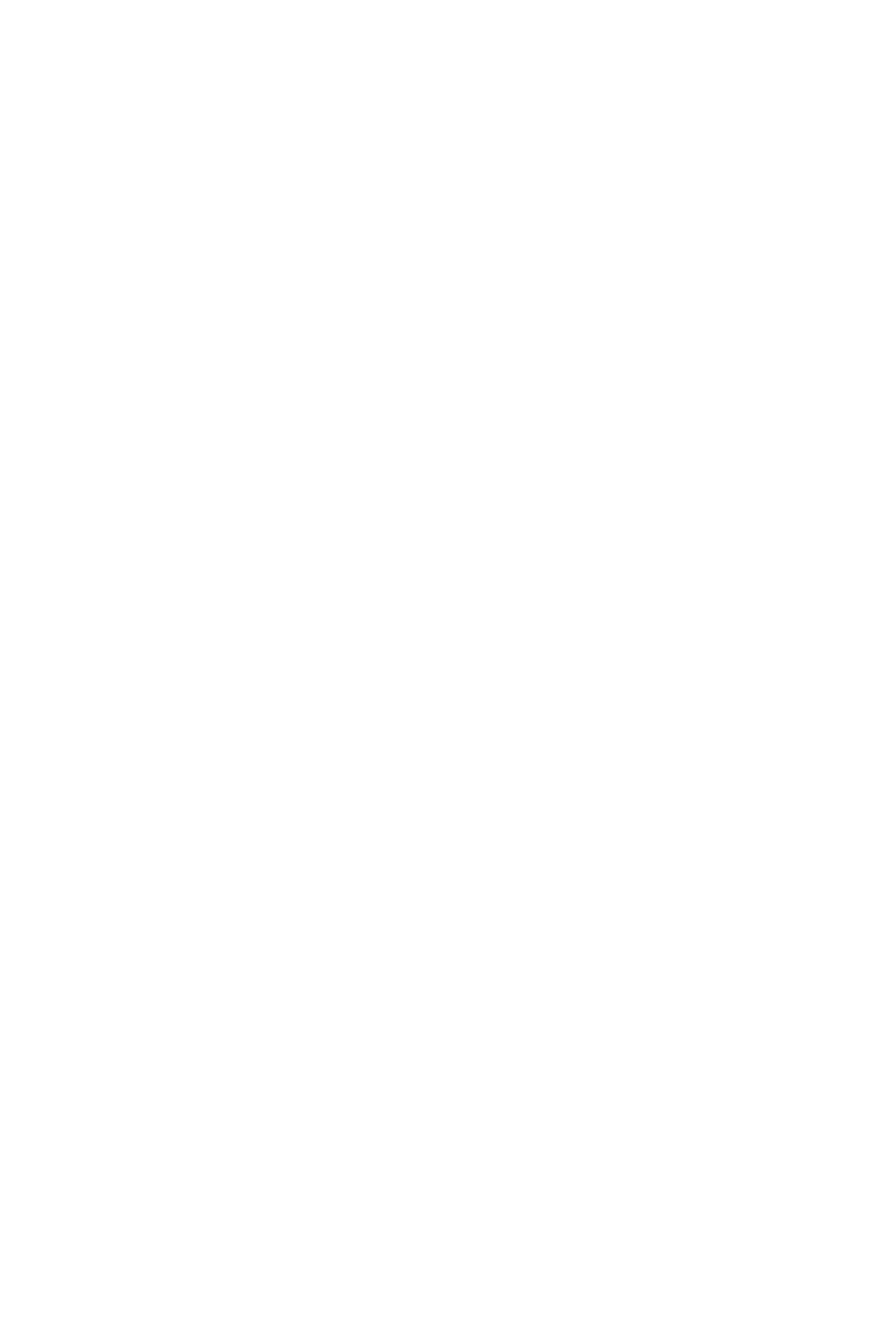
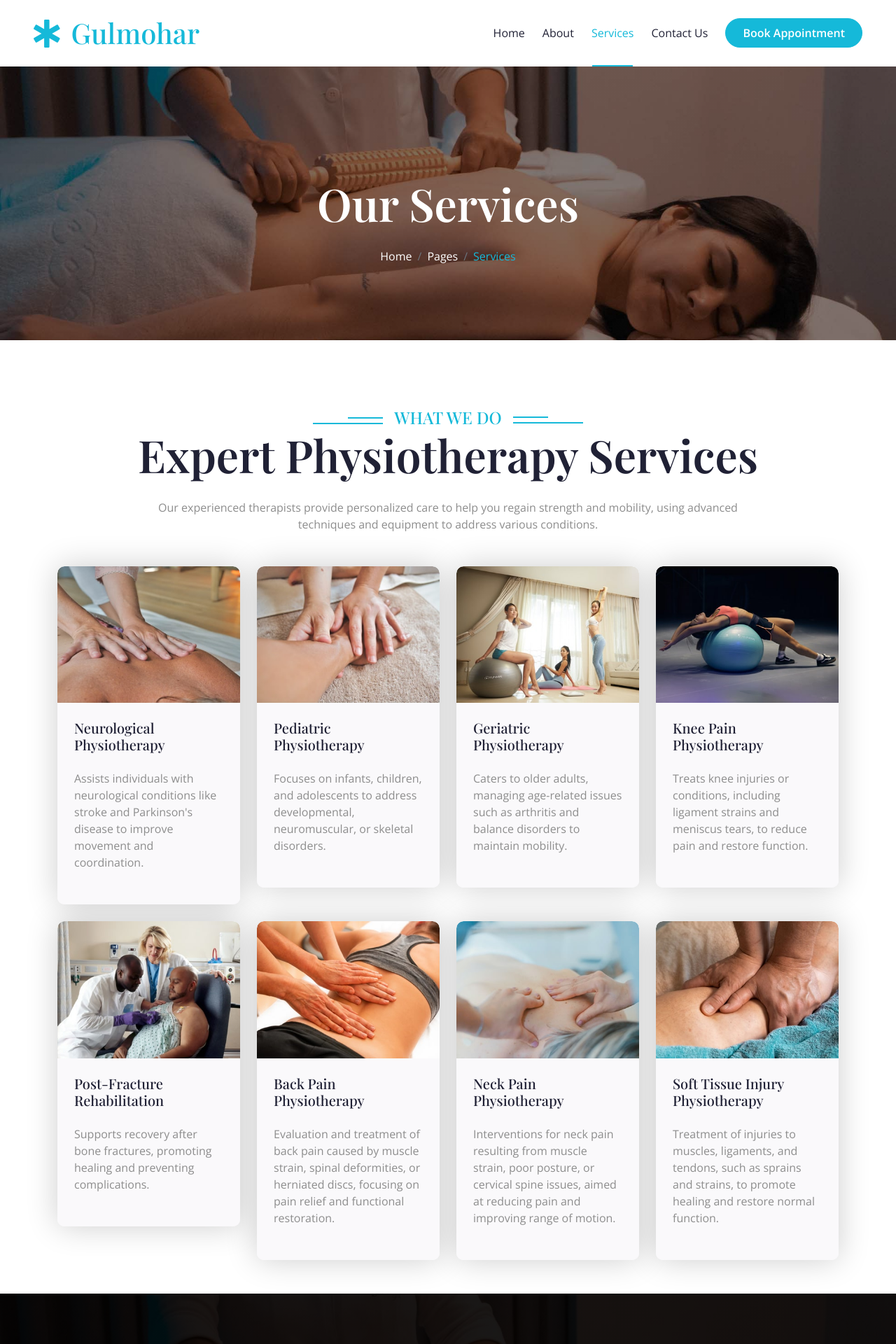
Before and after one commit to Shrote/gulmoharphysio, a React (Vite) app: page /services in a window 1280 px wide. Before the commit this address had no page. Shown: the top 1920 px of the page at 70% size. Before the commit the page ends 800 px from the top, so only its background shows below. Built offline with nearby package versions, Linux system fonts and the light colour scheme.

Commit message:
created appontment and service page

```diff
--- /dev/null
+++ b/pages/appointment.jsx
@@ -0,0 +1,24 @@
+import TopBar from "../src/components/Topbar";
+import NavBar from "../src/components/NavBar";
+import Footer from "../src/components/Footer";
+import ToTop from "../src/utils/ToTop";
+import Header from "../src/components/Header";
+import Appointment from "../src/components/Home/Appointment";
+
+
+
+function appointment() {
+
+  return (
+    <>
+        <TopBar />
+        <NavBar />
+        <Header route="Appointment" title="Book Appointment" img="carousel-2.jpg"/>
+        <Appointment/>
+        <Footer/>
+        <ToTop/>
+    </>
+  )
+}
+
+export default appointment
--- a/pages/home.jsx
+++ b/pages/home.jsx
@@ -22,7 +22,7 @@ function Home() {
             <Carousel />
         </div>
         <About/>
-        <Services/>
+        <Services limit="4"/>
         <Feature/>
         <Appointment/>
         <Testimonial/>
--- /dev/null
+++ b/pages/services.jsx
@@ -0,0 +1,24 @@
+import TopBar from "../src/components/Topbar";
+import NavBar from "../src/components/NavBar";
+import Footer from "../src/components/Footer";
+import ToTop from "../src/utils/ToTop";
+import Header from "../src/components/Header";
+import Services from "../src/components/Home/Sevices";
+
+
+
+function appointment() {
+
+  return (
+    <>
+        <TopBar />
+        <NavBar />
+        <Header route="Services" title="Our Services" img="carousel-2.jpg"/>
+        <Services limit="all" />
+        <Footer/>
+        <ToTop/>
+    </>
+  )
+}
+
+export default appointment
--- a/src/App.jsx
+++ b/src/App.jsx
@@ -8,6 +8,8 @@ import {
 import PreLoader from "./utils/PreLoader";
 import About from "../pages/about";
 import Contact from "../pages/contact";
+import Services from "../pages/services";
+import Appointment from "../pages/appointment";
 
 
 const Home = lazy(() => import("../pages/home"));
@@ -34,6 +36,8 @@ function App() {
           <Route path="/" element={<Home/>} />
           <Route path="/about" element={<About/>} />
           <Route path="/contact" element={<Contact/>} />
+          <Route path="/appointment" element={<Appointment/>} />
+          <Route path="/services" element={<Services/>} />
         </Routes>
     </Router>
   );
--- a/src/cards/ImageCard.jsx
+++ b/src/cards/ImageCard.jsx
@@ -1,7 +1,7 @@
 function ImageCard(cardData)
 {
     return(
-        <div className="col-md-6 col-lg-4 col-xl-3 wow fadeInUp" data-wow-delay="0.1s">
+        <div className="col-md-6 col-lg-4 col-xl-3 wow fadeInUp" data-wow-delay={cardData.delay}>
             <div className="service-item rounded">
                 <div className="service-img rounded-top">
                     <img src={`/${cardData.img}`} className="img-fluid rounded-top w-100" alt="" />
--- a/src/components/Header.jsx
+++ b/src/components/Header.jsx
@@ -8,13 +8,17 @@ function Header(details)
         padding: '160px 0 60px 0',
     };
 
+    const breadcrumbItem = {
+        color: 'var(--bs-white) !important',
+    };
+
     return(
         <div className="container-fluid" style={bgBreadcrumb}>
             <div className="container text-center py-5" style={{maxWidth: "900px"}}>
                 <h3 className="text-white display-3 mb-4 wow fadeInDown" data-wow-delay="0.1s">{details.title}</h3>
                 <ol className="breadcrumb justify-content-center mb-0 wow fadeInDown" data-wow-delay="0.3s">
-                    <li className="breadcrumb-item"><a href="index.html">Home</a></li>
-                    <li className="breadcrumb-item"><a href="#">Pages</a></li>
+                    <li className="breadcrumb-item"><a href="/" style={breadcrumbItem}>Home</a></li>
+                    <li className="breadcrumb-item" style={breadcrumbItem}>Pages</li>
                     <li className="breadcrumb-item active text-primary">{details.route}</li>
                 </ol>
             </div>
--- a/src/components/Home/Carousel.jsx
+++ b/src/components/Home/Carousel.jsx
@@ -27,7 +27,7 @@ function Carousel()
                     <h1 className="display-1 text-capitalize text-white mb-4">Best Solution For Painful Life</h1>
                     <p className="mb-5 fs-5">Lorem Ipsum is simply dummy text of the printing and typesetting industry. Lorem Ipsum has been the industry's standard dummy text ever since the 1500s,
                     </p>
-                    <a className="btn btn-primary rounded-pill text-white py-3 px-5" href="#">Book Appointment</a>
+                    <a className="btn btn-primary rounded-pill text-white py-3 px-5" href="/appointment">Book Appointment</a>
                 </div>
             </div>
         </div>
@@ -39,7 +39,7 @@ function Carousel()
                     <h1 className="display-1 text-capitalize text-white mb-4">Best Solution For Painful Life</h1>
                     <p className="mb-5 fs-5 animated slideInDown">Lorem Ipsum is simply dummy text of the printing and typesetting industry. Lorem Ipsum has been the industry's standard dummy text ever since the 1500s,
                     </p>
-                    <a className="btn btn-primary rounded-pill text-white py-3 px-5" href="#">Book Appointment</a>
+                    <a className="btn btn-primary rounded-pill text-white py-3 px-5" href="/appointment">Book Appointment</a>
                 </div>
             </div>
         </div>
--- a/src/components/Home/Sevices.jsx
+++ b/src/components/Home/Sevices.jsx
@@ -1,51 +1,62 @@
-import ImageCard from "../../cards/ImageCard"
+import ImageCard from "../../cards/ImageCard";
 
-function Services()
-{
+function Services({ limit }) {
   const services = [
     {
-          "img": "img/service-1.jpg",
-          "title": "Neurological Physiotherapy",
-          "description": "Assists individuals with neurological conditions like stroke and Parkinson's disease to improve movement and coordination."
+      img: "img/service-1.jpg",
+      title: "Neurological Physiotherapy",
+      description: "Assists individuals with neurological conditions like stroke and Parkinson's disease to improve movement and coordination.",
+      delay: "0.1s",
     },
     {
-          "img": "img/service-2.jpg",
-          "title": "Pediatric Physiotherapy",
-          "description": "Focuses on infants, children, and adolescents to address developmental, neuromuscular, or skeletal disorders."
+      img: "img/service-2.jpg",
+      title: "Pediatric Physiotherapy",
+      description: "Focuses on infants, children, and adolescents to address developmental, neuromuscular, or skeletal disorders.",
+      delay: "0.3s",
     },
     {
-          "img": "img/service-3.jpg",
-          "title": "Geriatric Physiotherapy",
-          "description": "Caters to older adults, managing age-related issues such as arthritis and balance disorders to maintain mobility."
+      img: "img/service-3.jpg",
+      title: "Geriatric Physiotherapy",
+      description: "Caters to older adults, managing age-related issues such as arthritis and balance disorders to maintain mobility.",
+      delay: "0.5s",
     },
     {
-          "img": "img/service-4.jpg",
-          "title": "Knee Pain Physiotherapy",
-          "description": "Treats knee injuries or conditions, including ligament strains and meniscus tears, to reduce pain and restore function."
+      img: "img/service-4.jpg",
+      title: "Knee Pain Physiotherapy",
+      description: "Treats knee injuries or conditions, including ligament strains and meniscus tears, to reduce pain and restore function.",
+      delay: "0.7s",
     },
     {
-          "img": "img/service-5.jpg",
-          "title": "Post-Fracture Rehabilitation",
-          "description": "Supports recovery after bone fractures, promoting healing and preventing complications."
+      img: "img/service-5.jpg",
+      title: "Post-Fracture Rehabilitation",
+      description: "Supports recovery after bone fractures, promoting healing and preventing complications.",
+      delay: "0.1s",
     },
     {
-          "img": "img/service-6.jpg",
-          "title": "Back Pain Physiotherapy",
-          "description": "Evaluation and treatment of back pain caused by muscle strain, spinal deformities, or herniated discs, focusing on pain relief and functional restoration."
+      img: "img/service-6.jpg",
+      title: "Back Pain Physiotherapy",
+      description: "Evaluation and treatment of back pain caused by muscle strain, spinal deformities, or herniated discs, focusing on pain relief and functional restoration.",
+      delay: "0.3s",
     },
     {
-          "img": "img/service-7.jpg",
-          "title": "Neck Pain Physiotherapy",
-          "description": "Interventions for neck pain resulting from muscle strain, poor posture, or cervical spine issues, aimed at reducing pain and improving range of motion."
+      img: "img/service-7.jpg",
+      title: "Neck Pain Physiotherapy",
+      description: "Interventions for neck pain resulting from muscle strain, poor posture, or cervical spine issues, aimed at reducing pain and improving range of motion.",
+      delay: "0.5s",
     },
     {
-          "img": "img/service-8.jpg",
-          "title": "Soft Tissue Injury Physiotherapy",
-          "description": "Treatment of injuries to muscles, ligaments, and tendons, such as sprains and strains, to promote healing and restore normal function."
-        }
-      ]
+      img: "img/service-8.jpg",
+      title: "Soft Tissue Injury Physiotherapy",
+      description: "Treatment of injuries to muscles, ligaments, and tendons, such as sprains and strains, to promote healing and restore normal function.",
+      delay: "0.7s",
+    },
+  ];
 
-    return(
+  // Determine how many services to display
+  const displayedServices =
+    limit === "all" ? services : services.slice(0, parseInt(limit, 10));
+
+  return (
     <div className="container-fluid service py-5">
       <div className="container pt-5">
         <div className="section-title mb-5 wow fadeInUp" data-wow-delay="0.2s">
@@ -59,19 +70,28 @@ function Services()
         </div>
 
         <div className="row g-4 justify-content-center">
-                {services.map((service, index) => (
+          {displayedServices.map((service, index) => (
             <ImageCard
               key={index}
               title={service.title}
               img={service.img}
               description={service.description}
+              delay={service.delay}
             />
           ))}
+
+          {limit !== "all" && (
+            <div className="col-12 text-center wow fadeInUp" data-wow-delay="0.2s">
+              <a className="btn btn-primary rounded-pill text-white py-3 px-5" href="/services">
+                Services More
+              </a>
+            </div>
+          )}
+
         </div>
       </div>
     </div>
-    )
-
+  );
 }
 
-export default Services
+export default Services;
--- a/src/components/NavBar.jsx
+++ b/src/components/NavBar.jsx
@@ -22,12 +22,15 @@ function NavBar()
                     <a href="/about" className={`nav-item nav-link ${isActive('/about') ? 'active' : ''}`}>
                         About
                     </a>
+                    <a href="/services" className={`nav-item nav-link ${isActive('/services') ? 'active' : ''}`}>
+                        Services
+                    </a>
                     <a href="/contact" className={`nav-item nav-link ${isActive('/contact') ? 'active' : ''}`}>
                         Contact Us
                     </a>
                     </div>
                     <a
-                    href="#"
+                    href="/appointment"
                     className="btn btn-primary rounded-pill text-white py-2 px-4 flex-wrap flex-sm-shrink-0"
                     >
                     Book Appointment
```
Lines whose indentation alone changed are shown as unchanged.
